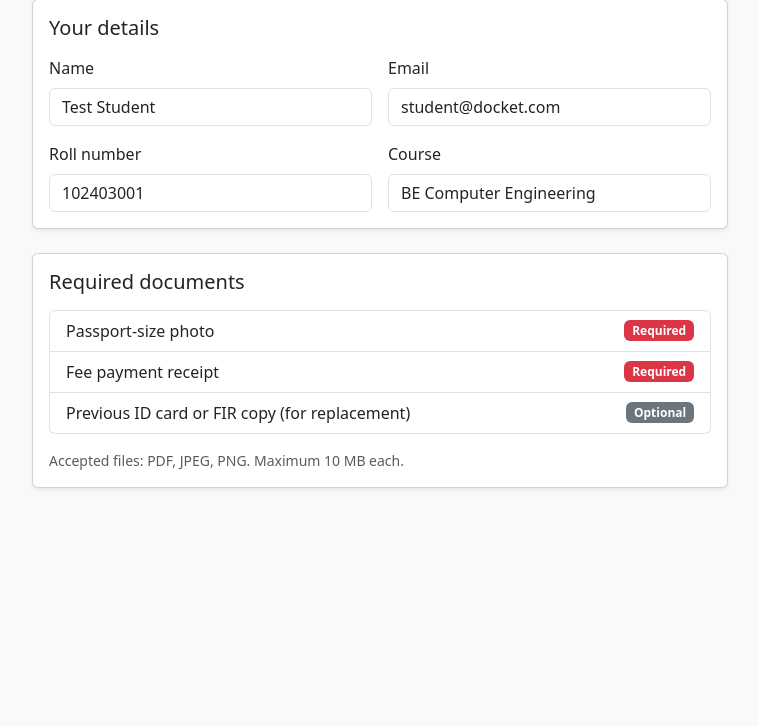
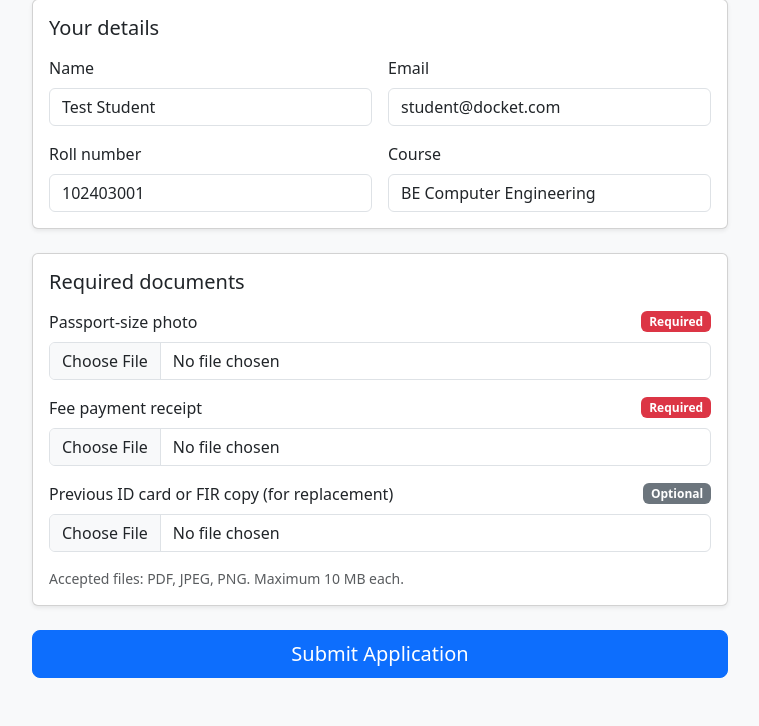
Before and after one commit to TanishqGoyal27/Docket, a Spring Boot app: page /student/apply/id-card in a window 1280 px wide. Shown: the part 123-849 px from the top of the page, without its empty margins (260-1019 px from the left). Before the commit the page ends 612 px from the top, so only its background shows below. Run offline with Spring Boot 4, Linux system fonts and the light colour scheme; a user stored in the database is signed in; data comes from the database, SQL or seed files in the repository; some of the project's set-up classes (security, data sources, template engines, error pages and the like) are left out, and stand-ins take their place.

Commit message:
Make ID card form submit with document upload

```diff
--- a/src/main/java/com/tiet/docket/student/IdCardController.java
+++ b/src/main/java/com/tiet/docket/student/IdCardController.java
@@ -1,18 +1,30 @@
 package com.tiet.docket.student;
 
+import java.io.IOException;
+import java.util.ArrayList;
+import java.util.LinkedHashMap;
 import java.util.List;
+import java.util.Map;
 
 import org.springframework.security.core.Authentication;
 import org.springframework.stereotype.Controller;
 import org.springframework.ui.Model;
 import org.springframework.web.bind.annotation.GetMapping;
+import org.springframework.web.bind.annotation.PostMapping;
+import org.springframework.web.multipart.MultipartFile;
+import org.springframework.web.multipart.MultipartHttpServletRequest;
+import org.springframework.web.servlet.mvc.support.RedirectAttributes;
 
+import com.tiet.docket.model.Application;
+import com.tiet.docket.model.ApplicationDocument;
 import com.tiet.docket.model.RequiredDocument;
 import com.tiet.docket.model.Service;
 import com.tiet.docket.model.User;
+import com.tiet.docket.repository.ApplicationDocumentRepository;
 import com.tiet.docket.repository.RequiredDocumentRepository;
 import com.tiet.docket.repository.ServiceRepository;
 import com.tiet.docket.repository.UserRepository;
+import com.tiet.docket.workflow.WorkflowService;
 
 @Controller
 public class IdCardController {
@@ -20,13 +32,22 @@ public class IdCardController {
     private final UserRepository userRepository;
     private final ServiceRepository serviceRepository;
     private final RequiredDocumentRepository requiredDocumentRepository;
+    private final WorkflowService workflowService;
+    private final FileStorageService fileStorageService;
+    private final ApplicationDocumentRepository applicationDocumentRepository;
 
     public IdCardController(UserRepository userRepository,
                             ServiceRepository serviceRepository,
-                            RequiredDocumentRepository requiredDocumentRepository) {
+                            RequiredDocumentRepository requiredDocumentRepository,
+                            WorkflowService workflowService,
+                            FileStorageService fileStorageService,
+                            ApplicationDocumentRepository applicationDocumentRepository) {
         this.userRepository = userRepository;
         this.serviceRepository = serviceRepository;
         this.requiredDocumentRepository = requiredDocumentRepository;
+        this.workflowService = workflowService;
+        this.fileStorageService = fileStorageService;
+        this.applicationDocumentRepository = applicationDocumentRepository;
     }
 
     // Displays the ID Card application form with prefilled student details and document checklist
@@ -45,4 +66,86 @@ public class IdCardController {
 
         return "student/id-card-form";
     }
+
+    // Handles the multipart form submission for an ID Card application
+    @PostMapping("/student/apply/id-card")
+    public String submitForm(Authentication authentication,
+                             MultipartHttpServletRequest request,
+                             Model model,
+                             RedirectAttributes redirectAttributes) {
+        User student = null;
+        List<RequiredDocument> documents = null;
+
+        try {
+            // 1. Get logged-in student, service, and required documents
+            student = userRepository.findByEmail(authentication.getName())
+                    .orElseThrow(() -> new IllegalStateException("Logged-in user not found"));
+
+            Service service = serviceRepository.findByName("ID Card")
+                    .orElseThrow(() -> new IllegalStateException("ID Card service is not configured"));
+
+            documents = requiredDocumentRepository.findByService(service);
+
+            List<String> errors = new ArrayList<>();
+            Map<RequiredDocument, MultipartFile> filesToSave = new LinkedHashMap<>();
+
+            // 2, 3, 4. Validate each uploaded file and verify mandatory documents are present
+            for (RequiredDocument doc : documents) {
+                MultipartFile file = request.getFile("doc_" + doc.getId());
+                if (file != null && !file.isEmpty()) {
+                    String validationError = fileStorageService.validate(file, doc.getDocumentName());
+                    if (validationError != null) {
+                        errors.add(validationError);
+                    } else {
+                        filesToSave.put(doc, file);
+                    }
+                } else if (doc.isMandatory()) {
+                    errors.add(doc.getDocumentName() + " is required.");
+                }
+            }
+
+            // 5. If any validation errors exist, re-show the form without throwing a 500 error
+            if (!errors.isEmpty()) {
+                model.addAttribute("student", student);
+                model.addAttribute("documents", documents);
+                model.addAttribute("errors", errors);
+                return "student/id-card-form";
+            }
+
+            // 6. Create application and call workflowService.submit FIRST to generate reference number
+            Application application = new Application();
+            application.setStudent(student);
+            application.setService(service);
+            Application savedApp = workflowService.submit(application);
+
+            // 7. Save each uploaded file to disk and record its metadata in the database
+            for (Map.Entry<RequiredDocument, MultipartFile> entry : filesToSave.entrySet()) {
+                RequiredDocument doc = entry.getKey();
+                MultipartFile file = entry.getValue();
+
+                String savedPath = fileStorageService.save(file);
+
+                ApplicationDocument appDoc = new ApplicationDocument();
+                appDoc.setApplication(savedApp);
+                appDoc.setRequiredDocument(doc);
+                appDoc.setFileName(file.getOriginalFilename() != null ? file.getOriginalFilename() : doc.getDocumentName());
+                appDoc.setFilePath(savedPath);
+                appDoc.setFileType(file.getContentType());
+                appDoc.setFileSize(file.getSize());
+                applicationDocumentRepository.save(appDoc);
+            }
+
+            // 9. Flash success message with the reference number and redirect to student dashboard
+            redirectAttributes.addFlashAttribute("successMessage",
+                    "Application " + savedApp.getReferenceNumber() + " submitted successfully.");
+            return "redirect:/student/dashboard";
+
+        } catch (IllegalStateException | IllegalArgumentException | IOException e) {
+            // 8. Catch exceptions and re-show the form with friendly error messages
+            model.addAttribute("student", student);
+            model.addAttribute("documents", documents != null ? documents : List.of());
+            model.addAttribute("errors", List.of(e.getMessage() != null ? e.getMessage() : "An unexpected error occurred."));
+            return "student/id-card-form";
+        }
+    }
 }
--- a/src/main/resources/templates/student/dashboard.html
+++ b/src/main/resources/templates/student/dashboard.html
@@ -19,6 +19,10 @@
             <form th:action="@{/logout}" method="post">
                 <button type="submit" class="btn btn-outline-secondary btn-sm">Log out</button>
             </form>
+        </div>
+
+        <div th:if="${successMessage}" class="alert alert-success mb-3" th:text="${successMessage}">
+            Application submitted successfully.
         </div>
 
         <div class="mb-3"><a th:href="@{/student/apply/id-card}" class="btn btn-primary">Apply for ID Card</a></div>
--- a/src/main/resources/templates/student/id-card-form.html
+++ b/src/main/resources/templates/student/id-card-form.html
@@ -16,6 +16,15 @@
         </div>
 
         <h3 class="mb-4">ID Card Application</h3>
+
+        <!-- Error messages -->
+        <div th:if="${errors != null and !#lists.isEmpty(errors)}" class="alert alert-danger mb-4">
+            <ul class="mb-0 ps-3">
+                <li th:each="err : ${errors}" th:text="${err}">Error message</li>
+            </ul>
+        </div>
+
+        <form method="post" enctype="multipart/form-data" th:action="@{/student/apply/id-card}">
 
             <!-- Student details (read-only) -->
             <div class="card shadow-sm mb-4">
@@ -42,21 +51,27 @@
                 </div>
             </div>
 
-        <!-- Required documents checklist -->
-        <div class="card shadow-sm">
+            <!-- Required documents upload -->
+            <div class="card shadow-sm mb-4">
                 <div class="card-body">
                     <h5 class="card-title mb-3">Required documents</h5>
-                <ul class="list-group mb-3">
-                    <li th:each="doc : ${documents}" class="list-group-item d-flex justify-content-between align-items-center">
+                    <div class="mb-3" th:each="doc : ${documents}">
+                        <label th:for="|doc_${doc.id}|" class="form-label d-flex justify-content-between align-items-center">
                             <span th:text="${doc.documentName}">Document Name</span>
-                        <span class="badge"
-                              th:classappend="${doc.mandatory} ? 'bg-danger' : 'bg-secondary'"
-                              th:text="${doc.mandatory} ? 'Required' : 'Optional'">Required</span>
-                    </li>
-                </ul>
+                            <span th:if="${doc.mandatory}" class="badge bg-danger">Required</span>
+                            <span th:unless="${doc.mandatory}" class="badge bg-secondary">Optional</span>
+                        </label>
+                        <input type="file" class="form-control" th:id="|doc_${doc.id}|" th:name="|doc_${doc.id}|">
+                    </div>
                     <small class="text-muted d-block">Accepted files: PDF, JPEG, PNG. Maximum 10 MB each.</small>
                 </div>
             </div>
+
+            <div class="d-grid">
+                <button type="submit" class="btn btn-primary btn-lg">Submit Application</button>
+            </div>
+
+        </form>
 
     </div>
 </body>
```
Lines whose indentation alone changed are shown as unchanged.
